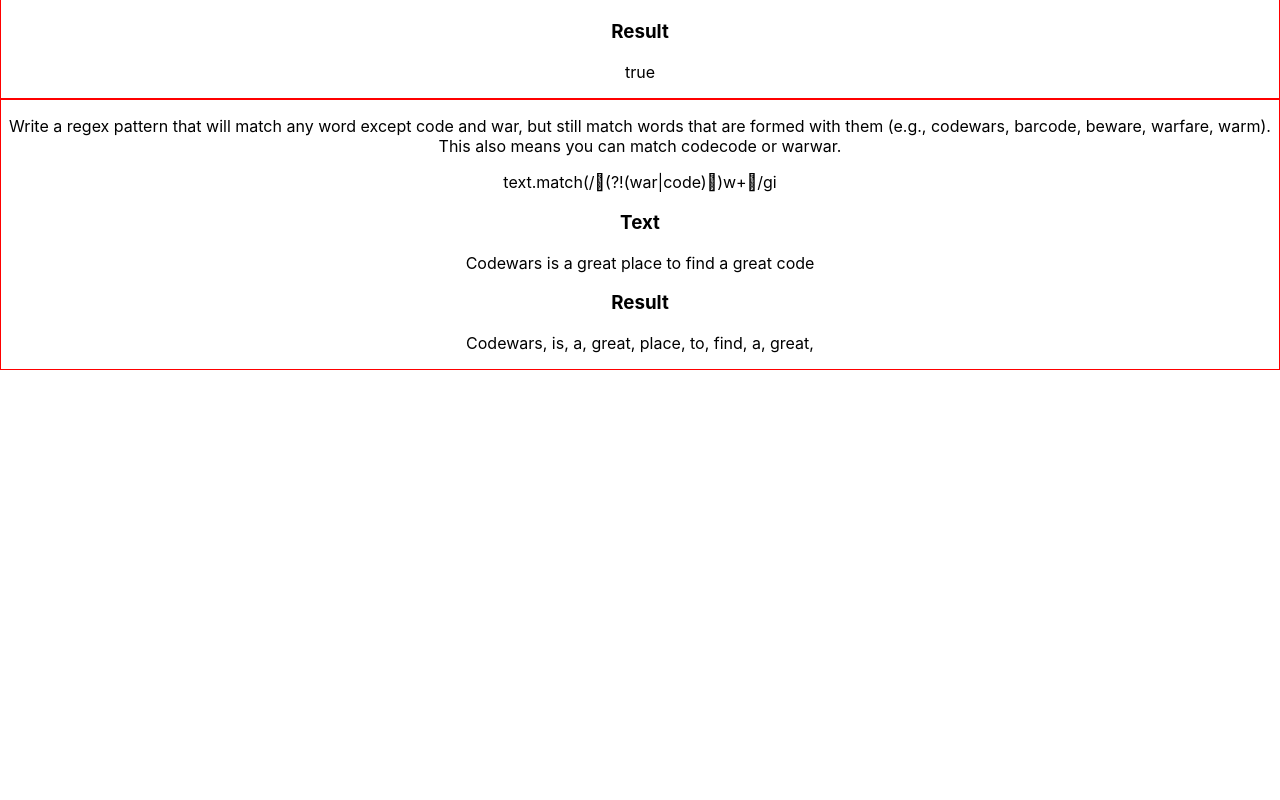
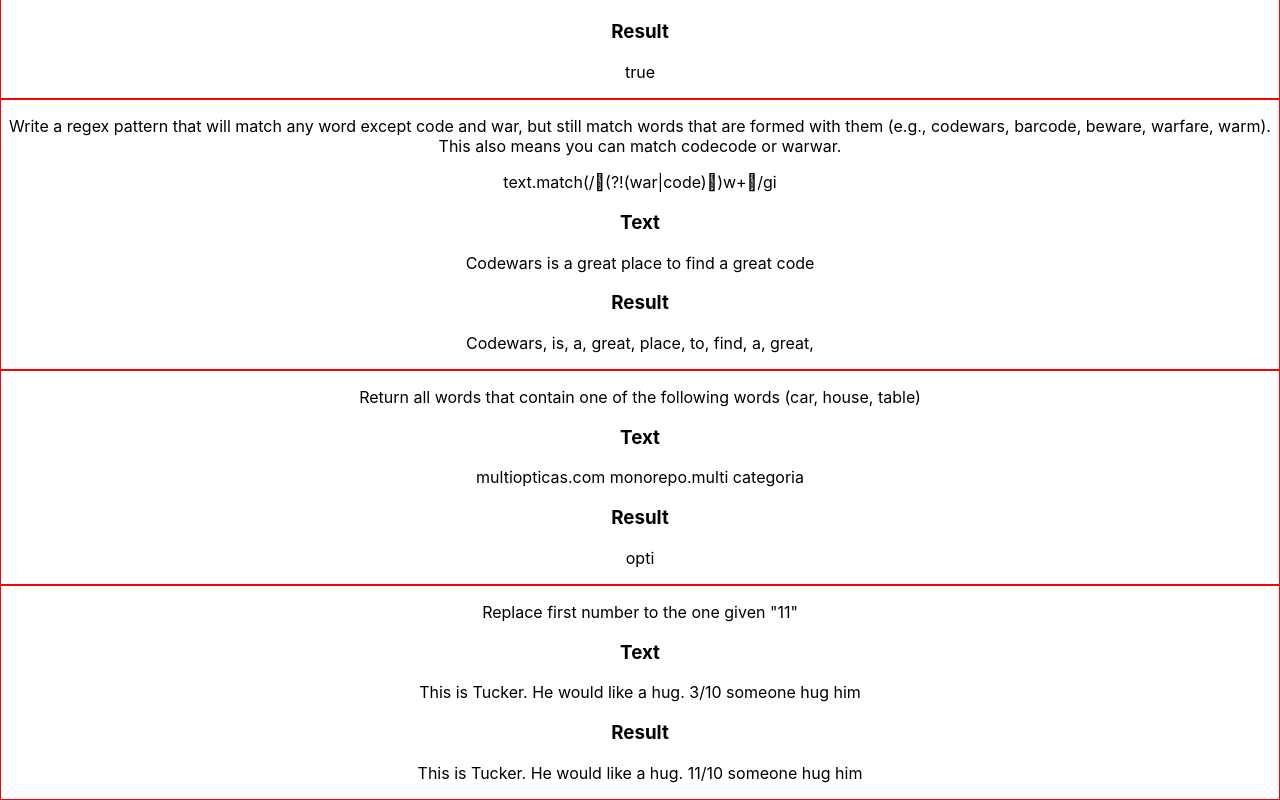
Before and after one commit to JavierV8/RegEx, a React (Create React App) app: page / in a window 1280 px wide. Shown: the part 1737-2537 px from the top of the page. Before the commit the page ends 2107 px from the top, so only its background shows below. Built offline with nearby package versions, Linux system fonts and the light colour scheme.

Commit message:
new RegEx

```diff
--- a/src/App.js
+++ b/src/App.js
@@ -7,6 +7,8 @@
 import Component6 from './components/component6';
 import Component7 from './components/component7';
 import Component8 from './components/component8';
+import Component9 from './components/component9';
+import Component10 from './components/component10';
 import "./App.css";
 
 function App() {
@@ -20,6 +22,8 @@
       <Component6 />
       <Component7 />
       <Component8 />
+      <Component9 />
+      <Component10 />
     </div>
   );
 }
--- /dev/null
+++ b/src/components/component10.jsx
@@ -0,0 +1,28 @@
+import React, { useEffect, useState } from "react";
+import "../App.css";
+
+function App() {
+  const [result1, setResult1] = useState(null);
+  const text = "This is Tucker. He would like a hug. 3/10 someone hug him";
+  const rating = 11;
+
+  useEffect(() => {
+    setResult1(text.replace(/\d(?=\/)/, rating));
+  }, []);
+console.log(result1)
+  return (
+    <div className="App">
+      <div className="box">
+        <p>Replace first number to the one given "11"</p>
+        <p>{``}</p>
+        <h3>Text</h3>
+        <p>{text}</p>
+
+        <h3>Result</h3>
+        <p>{result1}</p>
+      </div>
+    </div>
+  );
+}
+
+export default App;
--- a/src/components/component8.jsx
+++ b/src/components/component8.jsx
@@ -14,7 +14,7 @@
     // with another word boundary
     setResult1(text.match(/\b(?!(war|code)\b)\w+\b/gi).map(e => e+", "));
   }, []);
-console.log(result1)
+
   return (
     <div className="App">
       <div className="box">
--- /dev/null
+++ b/src/components/component9.jsx
@@ -0,0 +1,27 @@
+import React, { useEffect, useState } from "react";
+import "../App.css";
+
+function App() {
+  const [result1, setResult1] = useState(null);
+  const text = "multiopticas.com monorepo.multi categoria";
+
+  useEffect(() => {
+    setResult1(text.match(/opti|co/));
+  }, []);
+console.log(result1)
+  return (
+    <div className="App">
+      <div className="box">
+        <p>Return all words that contain one of the following words (car, house, table)</p>
+        <p>{``}</p>
+        <h3>Text</h3>
+        <p>{text}</p>
+
+        <h3>Result</h3>
+        <p>{result1}</p>
+      </div>
+    </div>
+  );
+}
+
+export default App;
```
